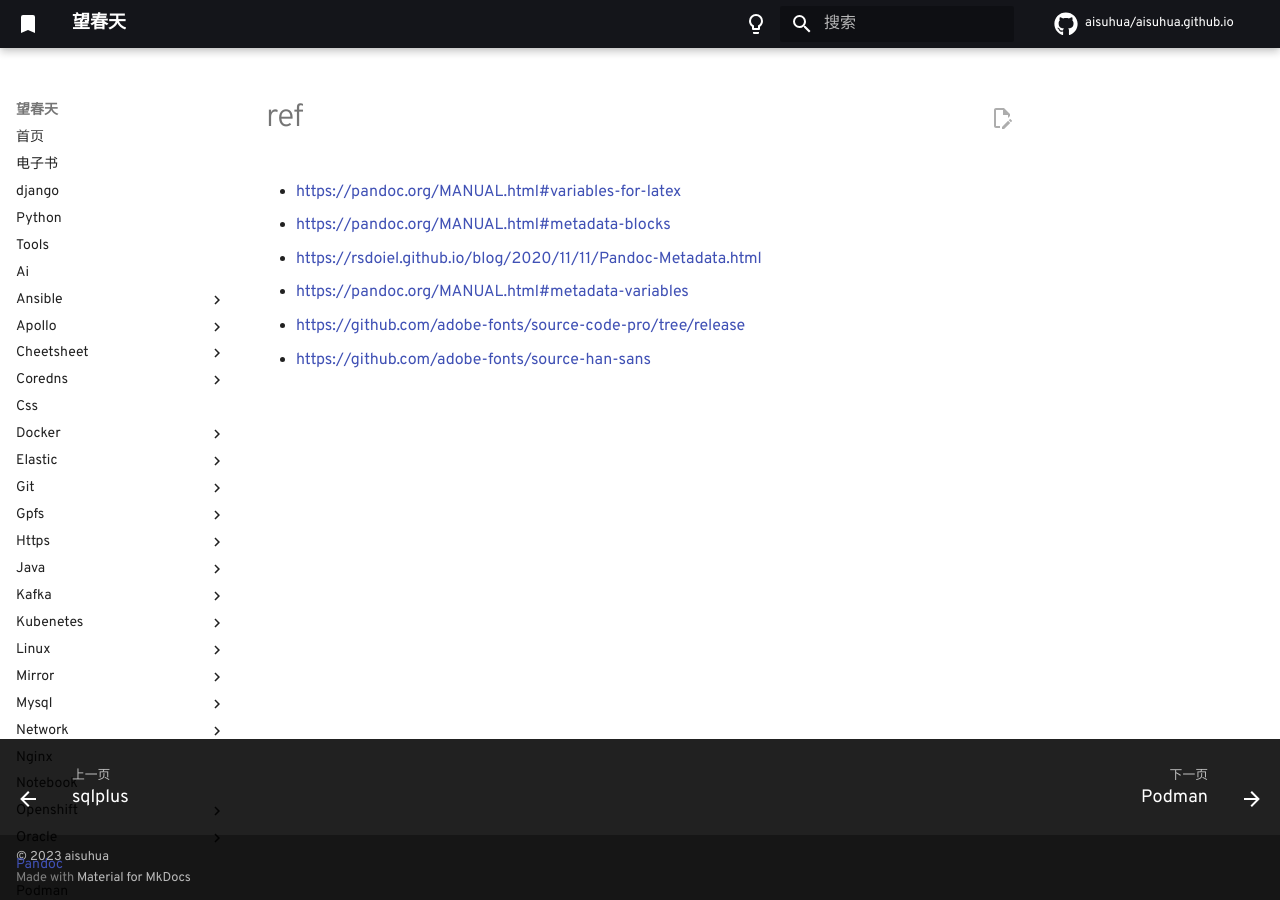
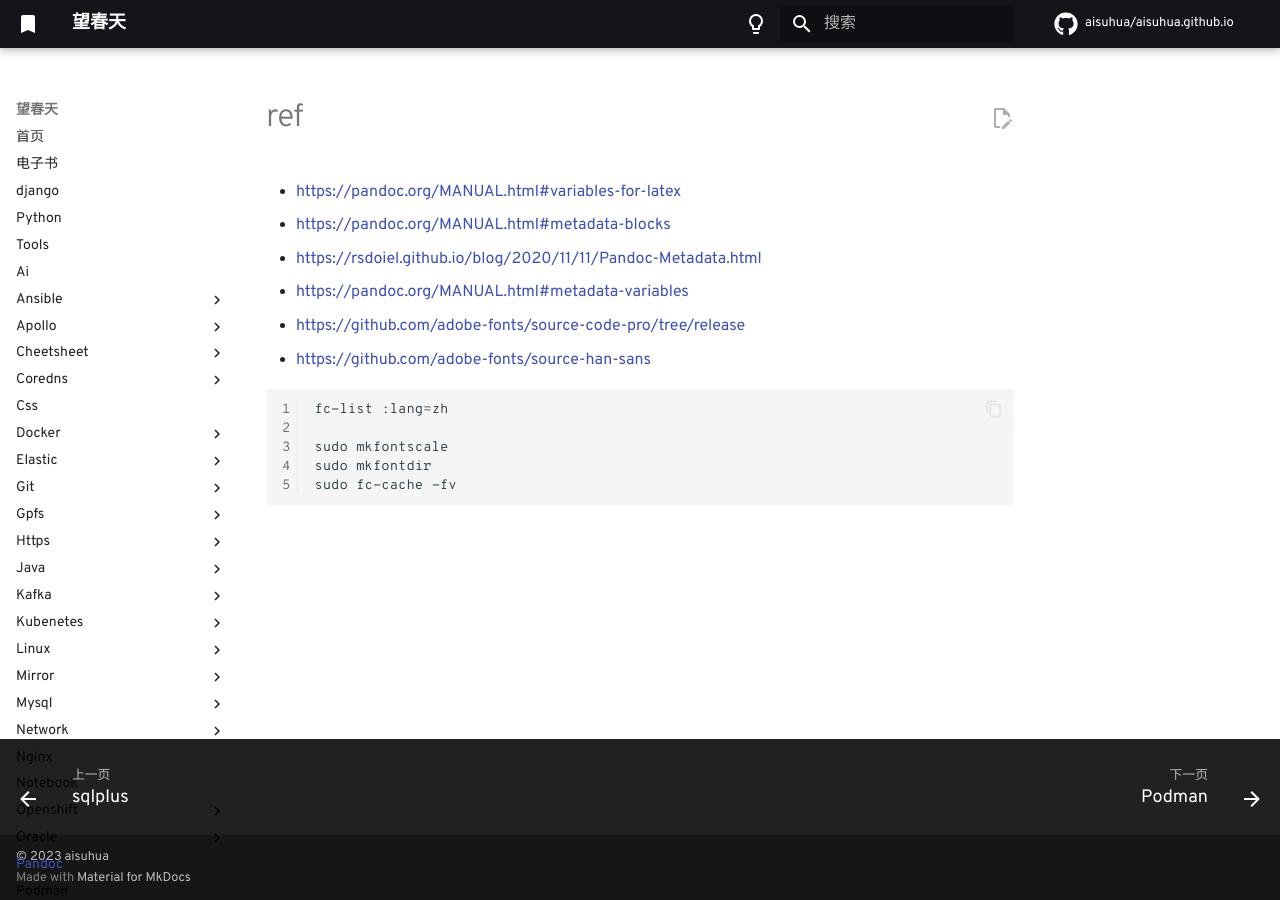
Before and after one commit to aisuhua/aisuhua.github.io, an MkDocs documentation site: the page built from docs/pandoc/README.md, in a window 1280 px wide. Built offline with MkDocs 1.6.1 and Material for MkDocs 9.7.7, drawn with Linux system fonts in a browser that asks for light colours; comment, search, counter and statistics services are not loaded.

Commit message:
README.md

````diff
--- a/docs/pandoc/README.md
+++ b/docs/pandoc/README.md
@@ -6,3 +6,11 @@
 - https://pandoc.org/MANUAL.html#metadata-variables
 - https://github.com/adobe-fonts/source-code-pro/tree/release
 - https://github.com/adobe-fonts/source-han-sans
+
+```sh
+fc-list :lang=zh
+
+sudo mkfontscale
+sudo mkfontdir
+sudo fc-cache -fv
+```
````
